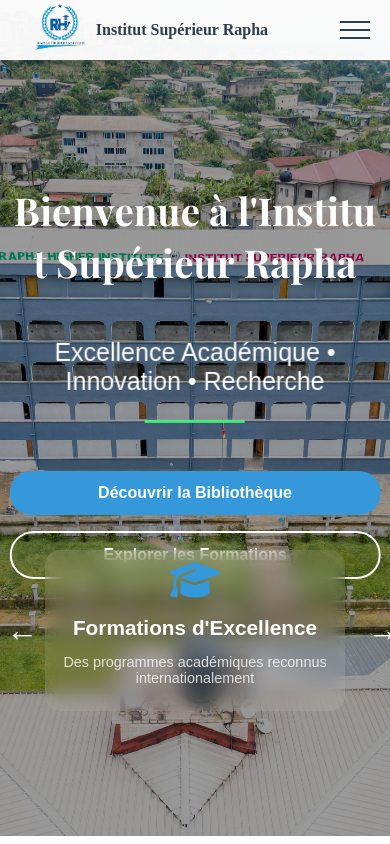
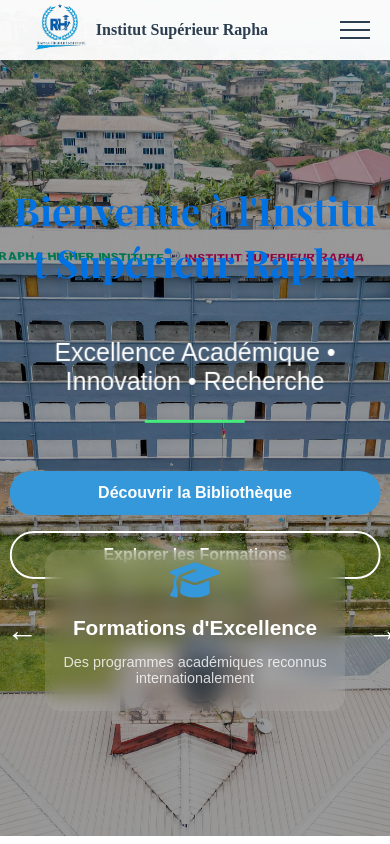
Before and after one commit to djufomene/raphainstitut, a React (Vite) app: page / in a window 390 px wide. Built offline with nearby package versions, Linux system fonts and the light colour scheme.

Commit message:
modification sur Accueil.sccs

```diff
--- a/src/styles/Accueil.scss
+++ b/src/styles/Accueil.scss
@@ -1737,6 +1737,7 @@
   .main-title {
     font-size: 2.4rem;
     margin-top: 20px;
+    color: #0071e3;
   }
 
   .subtitle{
```
